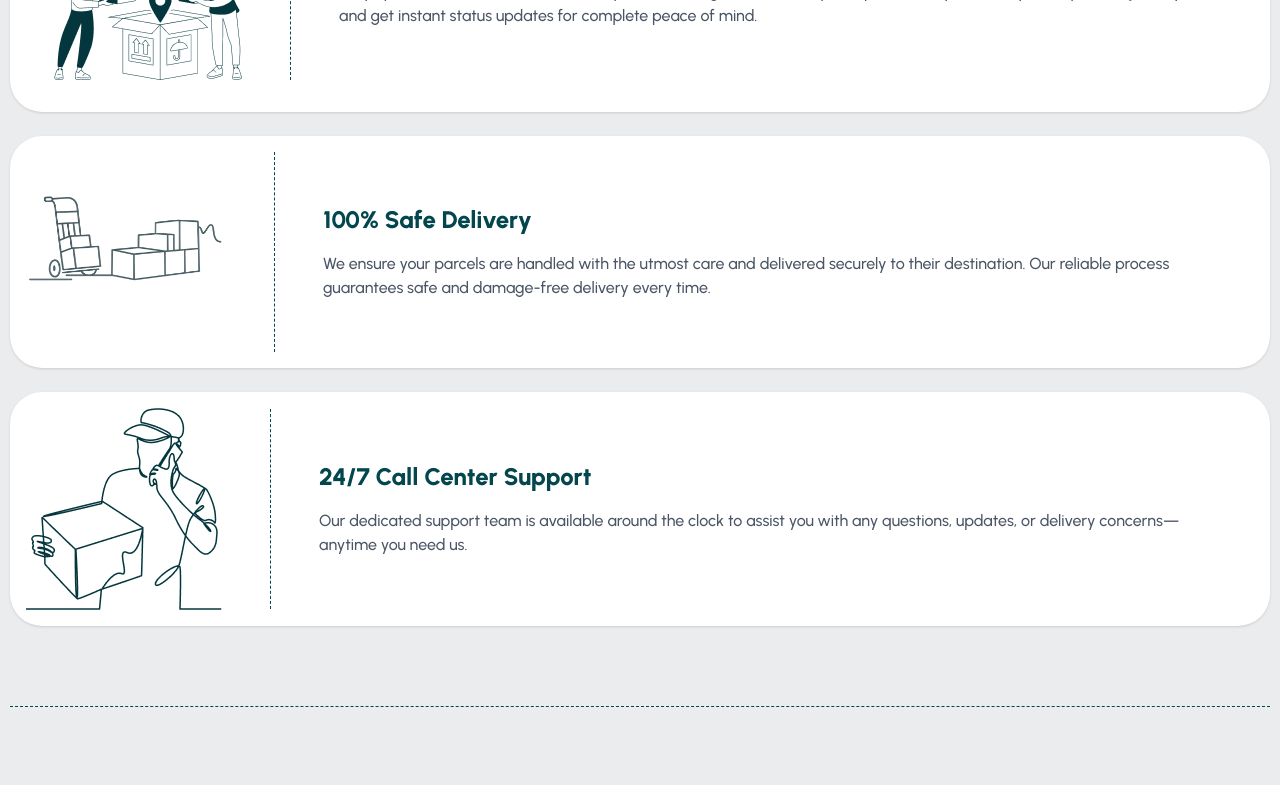
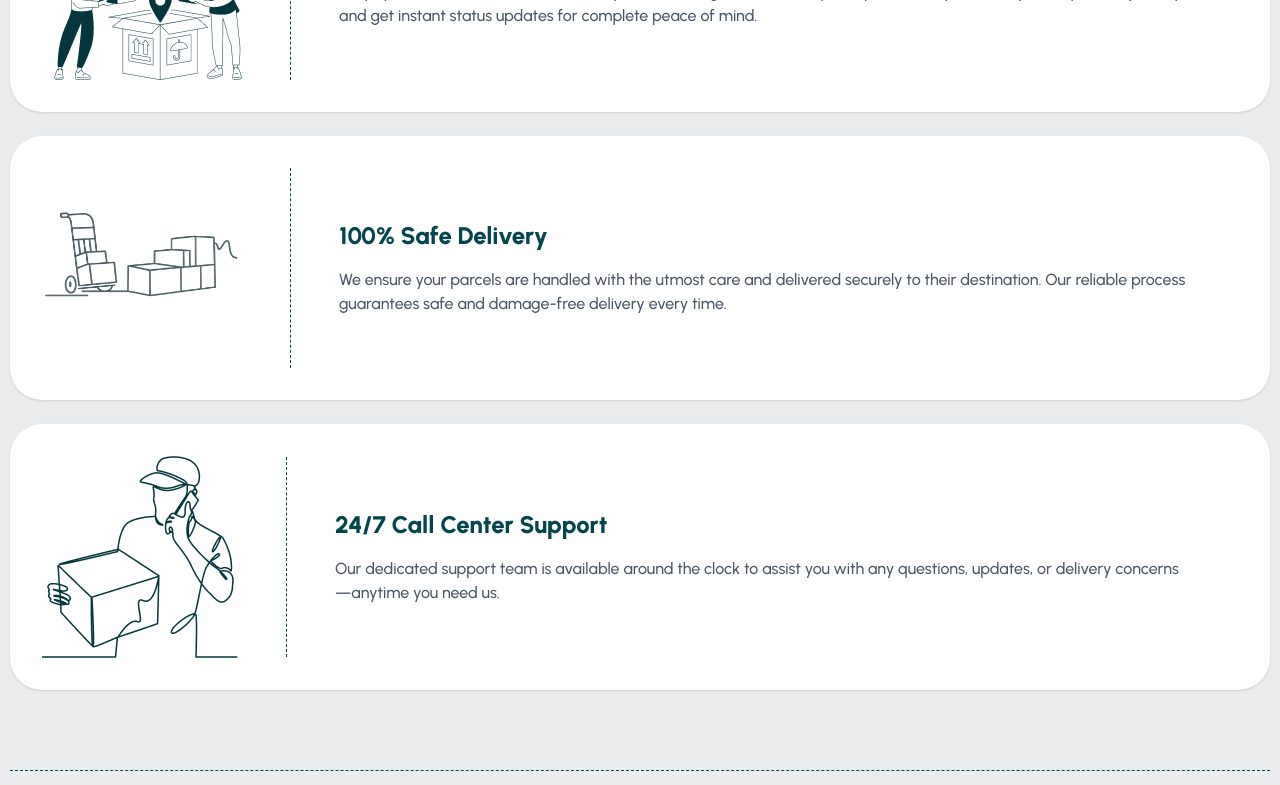
Before and after one commit to LEon-SIkhDER/profast, a React (Vite) app: page / in a window 1280 px wide. Shown: the part 2300-3085 px from the top of the page. Built offline with nearby package versions, Linux system fonts and the light colour scheme; no server answers.

Commit message:
about us & companies bug solve

```diff
--- a/src/Pages/Home/AboutUs.jsx
+++ b/src/Pages/Home/AboutUs.jsx
@@ -8,7 +8,7 @@ import { motion } from "framer-motion"
 const AboutUs = () => {
     return (
         <div>
-            <section>
+            <section className='overflow-x-hidden'>
                 <div className='border-dashed border-y py-5 sm:py-10 md:py-20 border-[#03464D] max-w-7xl mx-auto'>
 
                     <div className='space-y-6'>
@@ -74,7 +74,7 @@ const AboutUs = () => {
                                 ease: 'easeOut'
                             }}
                             viewport={{ once: true, amount: .5 }}
-                            className='flex flex-col sm:flex-row items-center bg-white rounded-4xl p-4 psm:-8 gap-5 sm:gap-12 shadow-sm'>
+                            className='flex flex-col sm:flex-row items-center bg-white rounded-4xl p-4 sm:p-8 gap-5 sm:gap-12 shadow-sm'>
                             <motion.img
                                 initial={{
                                     scale: .95
@@ -116,7 +116,7 @@ const AboutUs = () => {
                                 ease: 'easeOut'
                             }}
                             viewport={{ once: true, amount: .5 }}
-                            className='flex flex-col sm:flex-row items-center bg-white rounded-4xl p-4 psm:-8 gap-5 sm:gap-12 shadow-sm'>
+                            className='flex flex-col sm:flex-row items-center bg-white rounded-4xl p-4 sm:p-8 gap-5 sm:gap-12 shadow-sm'>
                             <motion.img
                                 initial={{
                                     scale: .95
--- a/src/Pages/Home/Companies.jsx
+++ b/src/Pages/Home/Companies.jsx
@@ -151,25 +151,11 @@ const Companies = () => {
 
                             {
                                 logos.map((logo, index) =>
-                                    <motion.div
-                                        initial={{
-                                            opacity: 0,
-                                            scale: .95
+                                    <div
 
-                                        }}
-                                        whileInView={{
-                                            opacity: 1,
-                                            scale: 1
-
-                                        }}
-                                        transition={{
-                                            duration: .4,
-                                            ease: "easeOut"
-                                        }}
-                                        viewport={{ once: true, amount: .50 }}
                                         className='flex items-center justify-center bg-white my-1 h-12 sm:h-20 w-32 sm:w-48 rounded-xl sm:rounded-2xl shadow mr-5 sm:mr-10 grayscale hover:grayscale-0 hover:-translate-y-1 hover:shadow-md duration-300 transition-all '>
                                         <img className='max-w-20 sm:max-w-36 ' key={index} src={logo} alt="company" />
-                                    </motion.div>
+                                    </div>
                                 )
                             }
                         </Marquee>
```
